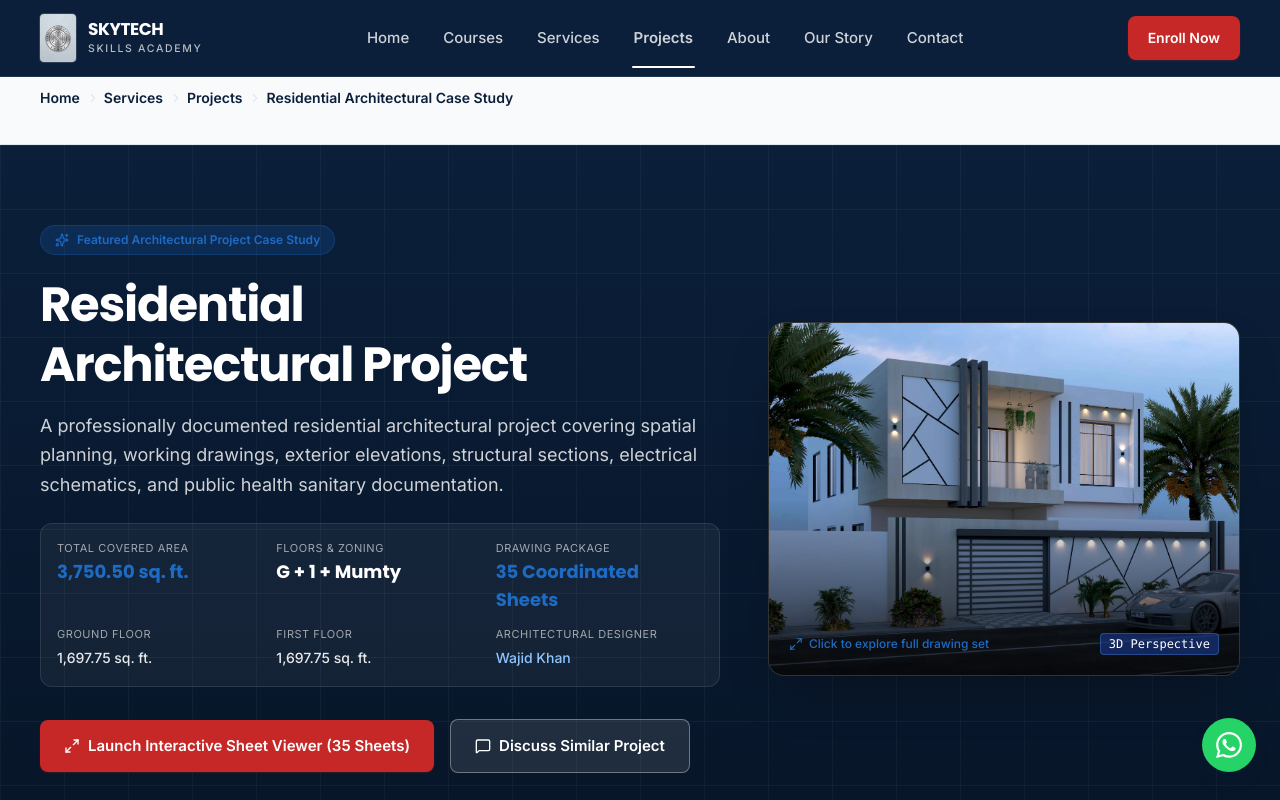
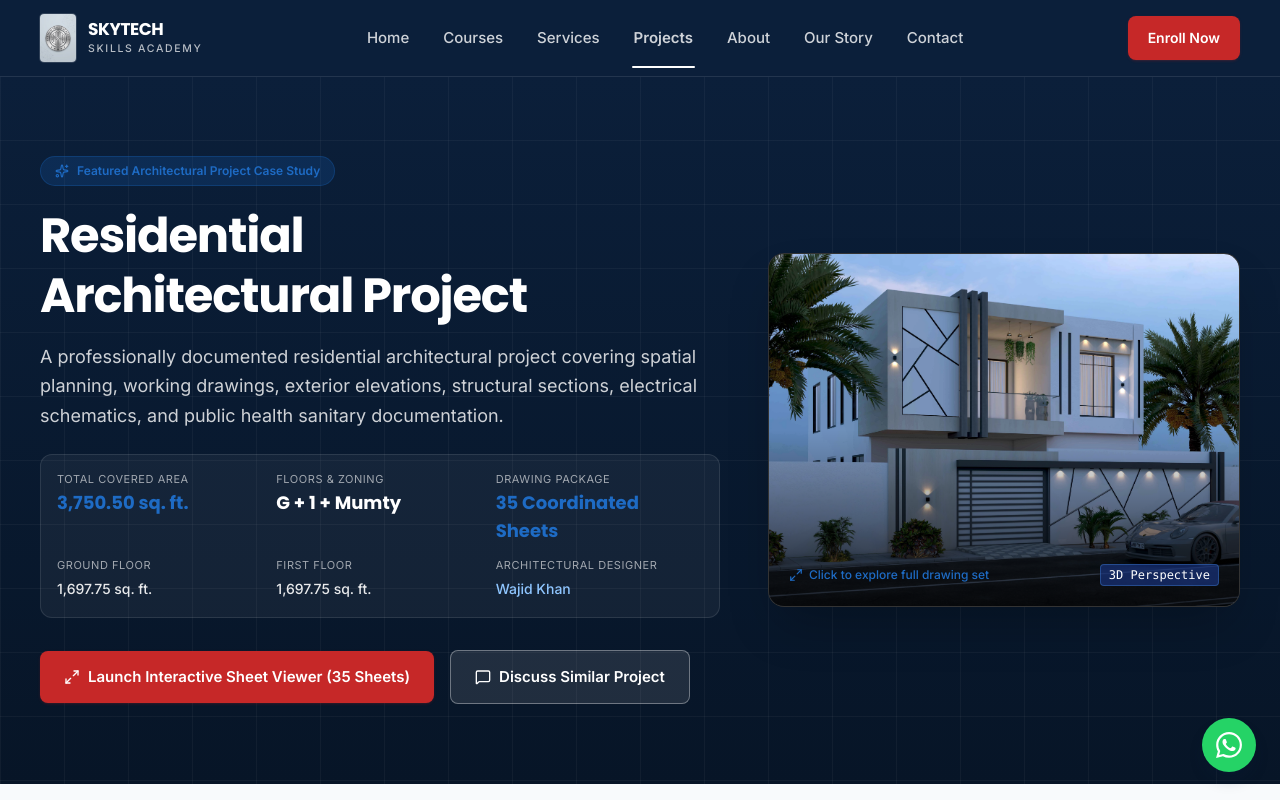
Before and after one commit to muhammadhamza7057/skytech-skills-academy, a React (Vite) app in the folder client/: page /projects/residential-architectural-project in a window 1280 px wide. Shown: the top 800 px of the page. Built offline with nearby package versions, Linux system fonts and the light colour scheme.

Commit message:
style: remove breadcrumbs from all inner pages for a cleaner hero header presentation

```diff
--- a/client/src/pages/About.jsx
+++ b/client/src/pages/About.jsx
@@ -13,7 +13,6 @@ import {
   Phone,
   Users,
 } from 'lucide-react'
-import Breadcrumb from '../components/Breadcrumb'
 import Button from '../components/Button'
 import CampusesSection from '../components/CampusesSection'
 import CTASection from '../components/CTASection'
@@ -120,7 +119,6 @@ export default function About() {
       {/* Hero Header */}
       <section className="border-b border-border bg-surface">
         <div ref={heroRef} className="container-sky section-pad pb-14">
-          <Breadcrumb items={[{ label: 'Home', to: '/' }, { label: 'About' }]} />
           <div className="max-w-3xl">
             <SectionHeading
               eyebrow="About Skytech Skills Academy"
--- a/client/src/pages/CourseDetails.jsx
+++ b/client/src/pages/CourseDetails.jsx
@@ -1,6 +1,5 @@
 import { useRef, useState } from 'react'
 import { Link, useParams } from 'react-router-dom'
-import Breadcrumb from '../components/Breadcrumb'
 import Button from '../components/Button'
 import FAQ from '../components/FAQ'
 import { COURSE_FALLBACK_IMAGE, getCourseBySlug } from '../data/courses'
@@ -60,13 +59,6 @@ export default function CourseDetails() {
     <div className="bg-white">
       <div className="bg-surface">
         <div ref={heroRef} className="container-sky section-pad pb-10">
-          <Breadcrumb
-            items={[
-              { label: 'Home', to: '/' },
-              { label: 'Courses', to: '/courses' },
-              { label: course.name },
-            ]}
-          />
           <div className="grid gap-8 lg:grid-cols-[1.2fr_0.8fr] lg:items-start">
             <div>
               <p className="text-xs font-bold uppercase tracking-[0.16em] text-blue">
--- a/client/src/pages/Courses.jsx
+++ b/client/src/pages/Courses.jsx
@@ -1,6 +1,5 @@
 import { useEffect, useRef } from 'react'
 import { useSearchParams } from 'react-router-dom'
-import Breadcrumb from '../components/Breadcrumb'
 import CourseCard from '../components/CourseCard'
 import CourseFilter from '../components/CourseFilter'
 import SectionHeading from '../components/SectionHeading'
@@ -55,12 +54,6 @@ export default function Courses() {
   return (
     <div className="bg-surface">
       <div className="container-sky section-pad">
-        <Breadcrumb
-          items={[
-            { label: 'Home', to: '/' },
-            { label: 'Courses' },
-          ]}
-        />
         <SectionHeading
           eyebrow="Courses"
           title="Find the right course for your goals"
--- a/client/src/pages/Enroll.jsx
+++ b/client/src/pages/Enroll.jsx
@@ -1,5 +1,4 @@
 import { useSearchParams } from 'react-router-dom'
-import Breadcrumb from '../components/Breadcrumb'
 import EnrollmentForm from '../components/EnrollmentForm'
 import SectionHeading from '../components/SectionHeading'
 import { usePageSEO } from '../hooks/usePageSEO'
@@ -18,7 +17,6 @@ export default function Enroll() {
   return (
     <div className="bg-surface min-h-screen">
       <div className="container-sky section-pad">
-        <Breadcrumb items={[{ label: 'Home', to: '/' }, { label: 'Enroll' }]} />
         <SectionHeading
           eyebrow="Admissions & Enrollment"
           title="Enroll in a Skytech Course"
--- a/client/src/pages/OurStory.jsx
+++ b/client/src/pages/OurStory.jsx
@@ -1,5 +1,4 @@
 import { useRef, useState } from 'react'
-import Breadcrumb from '../components/Breadcrumb'
 import CTASection from '../components/CTASection'
 import SectionHeading from '../components/SectionHeading'
 import DirectorSection from '../components/DirectorSection'
@@ -35,9 +34,6 @@ export default function OurStory() {
     <div className="bg-white">
       <div className="border-b border-border bg-surface">
         <div ref={heroRef} className="container-sky section-pad pb-12">
-          <Breadcrumb
-            items={[{ label: 'Home', to: '/' }, { label: 'Our Story' }]}
-          />
           <div className="flex flex-col gap-6 lg:flex-row lg:items-end lg:justify-between">
             <SectionHeading
               eyebrow="Our Story & Origins"
--- a/client/src/pages/Projects.jsx
+++ b/client/src/pages/Projects.jsx
@@ -1,6 +1,5 @@
 import { useRef } from 'react'
 import { Link } from 'react-router-dom'
-import Breadcrumb from '../components/Breadcrumb'
 import SectionHeading from '../components/SectionHeading'
 import ProjectGallery from '../components/ProjectGallery'
 import CampusesSection from '../components/CampusesSection'
@@ -27,19 +26,6 @@ export default function Projects() {
 
   return (
     <main className="min-h-screen bg-white">
-      {/* Breadcrumb Navigation */}
-      <div className="bg-surface border-b border-border py-3">
-        <div className="container-sky">
-          <Breadcrumb
-            items={[
-              { label: 'Home', href: '/' },
-              { label: 'Services', href: '/services' },
-              { label: 'Project Portfolio' },
-            ]}
-          />
-        </div>
-      </div>
-
       {/* Projects Hero Section */}
       <section className="relative overflow-hidden bg-gradient-to-b from-navy to-navy-deep py-16 sm:py-20 text-white">
         <div className="absolute inset-0 bg-[linear-gradient(to_right,#ffffff0a_1px,transparent_1px),linear-gradient(to_bottom,#ffffff0a_1px,transparent_1px)] bg-[size:4rem_4rem] pointer-events-none" />
--- a/client/src/pages/ResidentialCaseStudy.jsx
+++ b/client/src/pages/ResidentialCaseStudy.jsx
@@ -6,7 +6,6 @@ import {
   allProjectSheets,
 } from '../data/residentialProject'
 import CustomProjectViewer from '../components/CustomProjectViewer'
-import Breadcrumb from '../components/Breadcrumb'
 import { usePageSEO } from '../hooks/usePageSEO'
 import { useStaggerCards, useScrollReveal } from '../utils/motion'
 import {
@@ -88,20 +87,6 @@ export default function ResidentialCaseStudy() {
 
   return (
     <main className="min-h-screen bg-white">
-      {/* Breadcrumb Navigation */}
-      <div className="bg-surface border-b border-border py-3">
-        <div className="container-sky">
-          <Breadcrumb
-            items={[
-              { label: 'Home', href: '/' },
-              { label: 'Services', href: '/services' },
-              { label: 'Projects', href: '/projects' },
-              { label: 'Residential Architectural Case Study' },
-            ]}
-          />
-        </div>
-      </div>
-
       {/* Hero Section */}
       <section className="relative overflow-hidden bg-gradient-to-b from-navy to-navy-deep py-14 sm:py-20 text-white">
         <div className="absolute inset-0 bg-[linear-gradient(to_right,#ffffff0a_1px,transparent_1px),linear-gradient(to_bottom,#ffffff0a_1px,transparent_1px)] bg-[size:4rem_4rem] pointer-events-none" />
--- a/client/src/pages/Services.jsx
+++ b/client/src/pages/Services.jsx
@@ -5,7 +5,6 @@ import {
   architectureProcess,
   whyWorkWithUs,
 } from '../data/services'
-import Breadcrumb from '../components/Breadcrumb'
 import SectionHeading from '../components/SectionHeading'
 import ProjectGallery from '../components/ProjectGallery'
 import CampusesSection from '../components/CampusesSection'
@@ -41,18 +40,6 @@ export default function Services() {
 
   return (
     <main className="min-h-screen bg-white">
-      {/* Breadcrumb Navigation */}
-      <div className="bg-surface border-b border-border py-3">
-        <div className="container-sky">
-          <Breadcrumb
-            items={[
-              { label: 'Home', href: '/' },
-              { label: 'Architecture & Design Services' },
-            ]}
-          />
-        </div>
-      </div>
-
       {/* Services Hero Section */}
       <section className="relative overflow-hidden bg-gradient-to-b from-navy to-navy-deep py-16 sm:py-24 text-white">
         {/* Subtle grid pattern background */}
```
